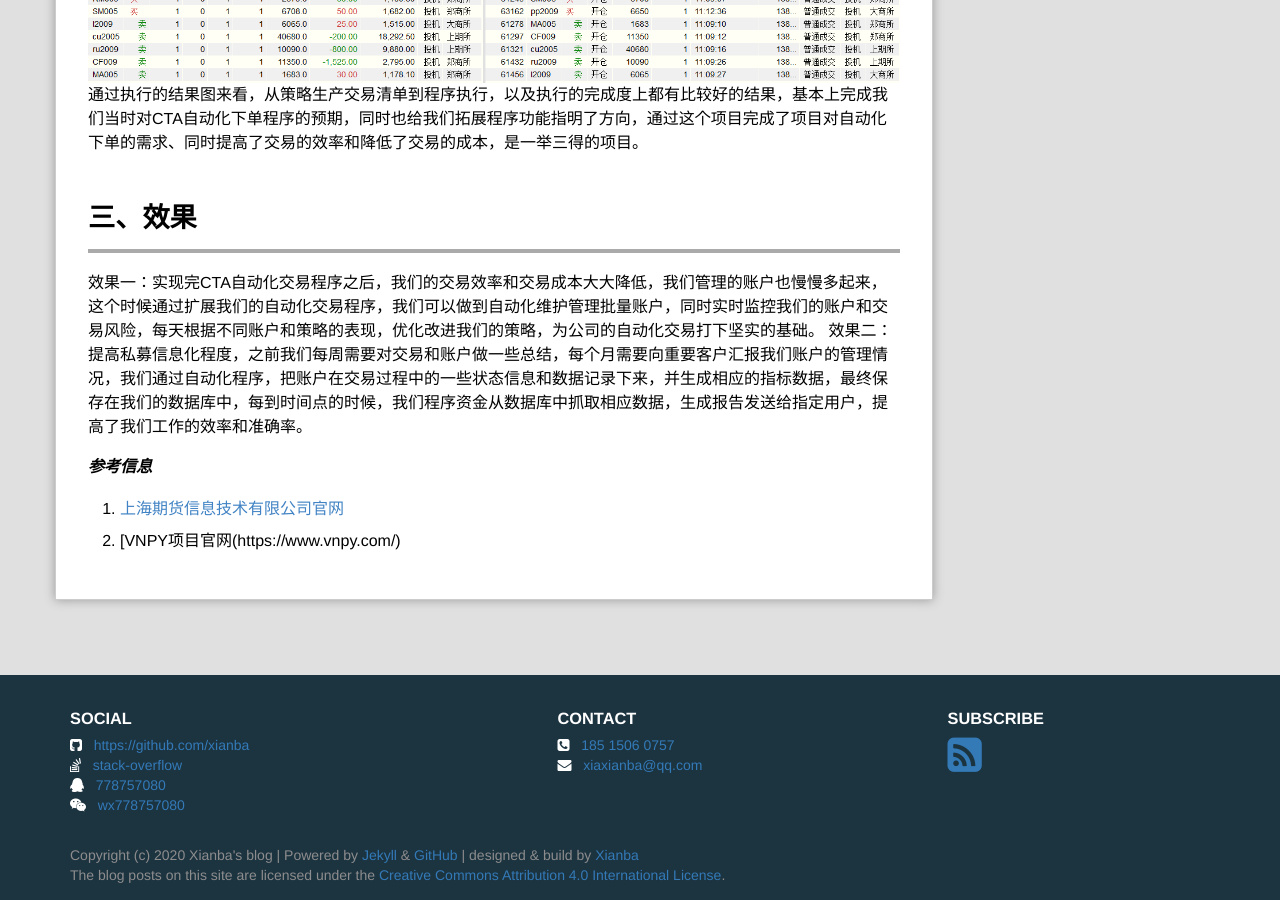
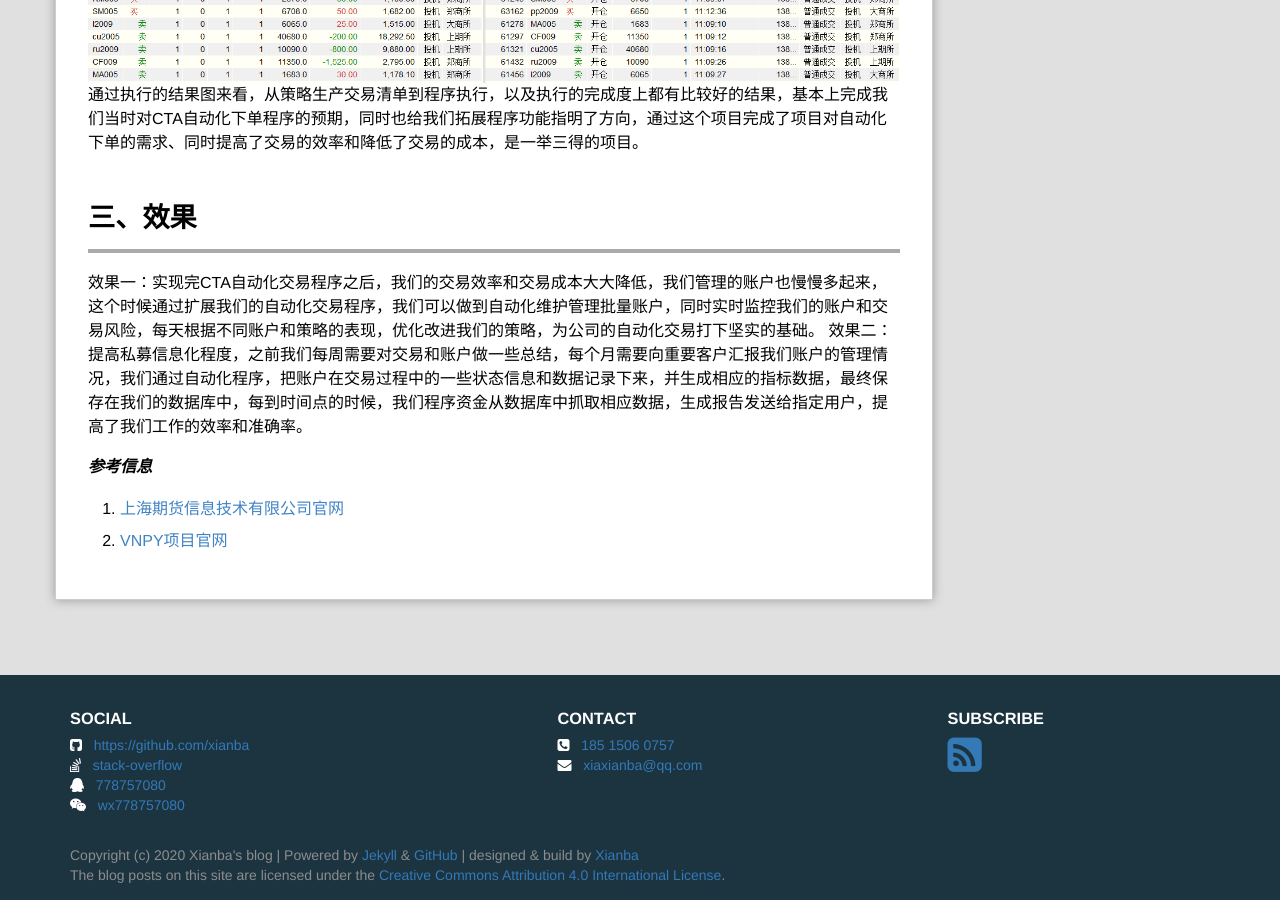
Before and after one commit to xianba/xianba.github.com, a Jekyll site: the page built from _posts/2018-05-30-CTA autotrade program.md, in a window 1280 px wide and 900 px high, scrolled down 3619 px. Built offline with Jekyll 4.4.1, drawn with Linux system fonts in a browser that asks for light colours; comment, search, counter and statistics services are not loaded.

Commit message:
Update 2018-05-30-CTA autotrade program.md

```diff
--- a/_posts/2018-05-30-CTA autotrade program.md
+++ b/_posts/2018-05-30-CTA autotrade program.md
@@ -34,6 +34,8 @@ excerpt: "程序化交易在当今的市场上已经越来越频繁，特别对
 效果一：实现完CTA自动化交易程序之后，我们的交易效率和交易成本大大降低，我们管理的账户也慢慢多起来，这个时候通过扩展我们的自动化交易程序，我们可以做到自动化维护管理批量账户，同时实时监控我们的账户和交易风险，每天根据不同账户和策略的表现，优化改进我们的策略，为公司的自动化交易打下坚实的基础。
 效果二：提高私募信息化程度，之前我们每周需要对交易和账户做一些总结，每个月需要向重要客户汇报我们账户的管理情况，我们通过自动化程序，把账户在交易过程中的一些状态信息和数据记录下来，并生成相应的指标数据，最终保存在我们的数据库中，每到时间点的时候，我们程序资金从数据库中抓取相应数据，生成报告发送给指定用户，提高了我们工作的效率和准确率。
 
+
+
 ***参考信息***
 1. [上海期货信息技术有限公司官网](http://www.sfit.com.cn)
-2. [VNPY项目官网(https://www.vnpy.com/)
+2. [VNPY项目官网](https://www.vnpy.com/)
```
